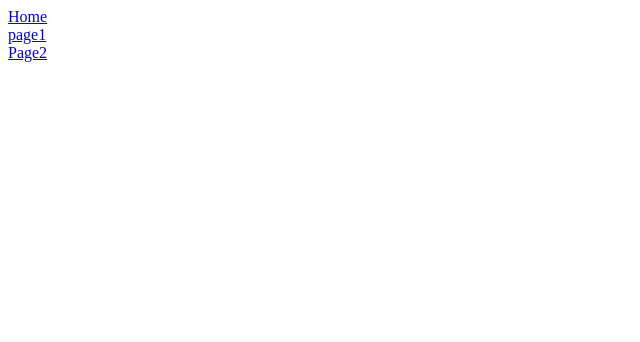
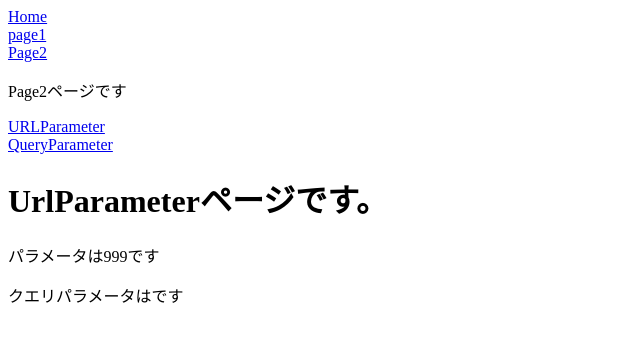
Before and after one commit to XeicuLy/react-router-practice, a React (Vite) app: page /page2/999 in a window 1280 px wide. Before the commit this address had no page. Shown: the top 342 px of the page, without its empty margins (0-640 px from the left). Built offline with nearby package versions, Linux system fonts and the light colour scheme.

Commit message:
:sparkles: feat: パラメータやクエリを取得する処理を追加
クエリとパラメータを取得する処理を追記しました。

```diff
--- a/src/Page2.jsx
+++ b/src/Page2.jsx
@@ -1,7 +1,15 @@
+import { Link, Outlet } from 'react-router-dom';
+
 export const Page2 = () => {
   return (
-    <div>
-      <p>Page2ページです</p>
-    </div>
+    <>
+      <div>
+        <p>Page2ページです</p>
+      </div>
+      <Link to='999'>URLParameter</Link>
+      <br />
+      <Link to='999?name=test'>QueryParameter</Link>
+      <Outlet />
+    </>
   );
 };
--- /dev/null
+++ b/src/UrlParameter.jsx
@@ -0,0 +1,14 @@
+import { useParams, useLocation } from 'react-router-dom';
+
+export const UrlParameter = () => {
+  const { id } = useParams();
+  const { search } = useLocation();
+  const query = new URLSearchParams(search);
+  return (
+    <div>
+      <h1>UrlParameterページです。</h1>
+      <p>パラメータは{id}です</p>
+      <p>クエリパラメータは{query.get('name')}です</p>
+    </div>
+  );
+};
--- a/src/router/Router.jsx
+++ b/src/router/Router.jsx
@@ -4,11 +4,13 @@ import { Page1 } from '../Page1';
 import { Page1DetailA } from '../Page1DetailA';
 import { Page1DetailB } from '../Page1DetailB';
 import { Page2 } from '../Page2';
+import { UrlParameter } from '../UrlParameter';
 
 export const Router = () => {
   return (
     <Routes>
       <Route path='/' element={<Home />} />
+
       <Route path='/page1' element={<Page1 />}>
         <Route path='detailA' element={<Page1DetailA />}>
           DetailA
@@ -17,7 +19,12 @@ export const Router = () => {
           DetailB
         </Route>
       </Route>
-      <Route path='/page2' element={<Page2 />} />
+
+      <Route path='/page2' element={<Page2 />}>
+        <Route path=':id' element={<UrlParameter />}>
+          UrlParameterへ
+        </Route>
+      </Route>
     </Routes>
   );
 };
```
